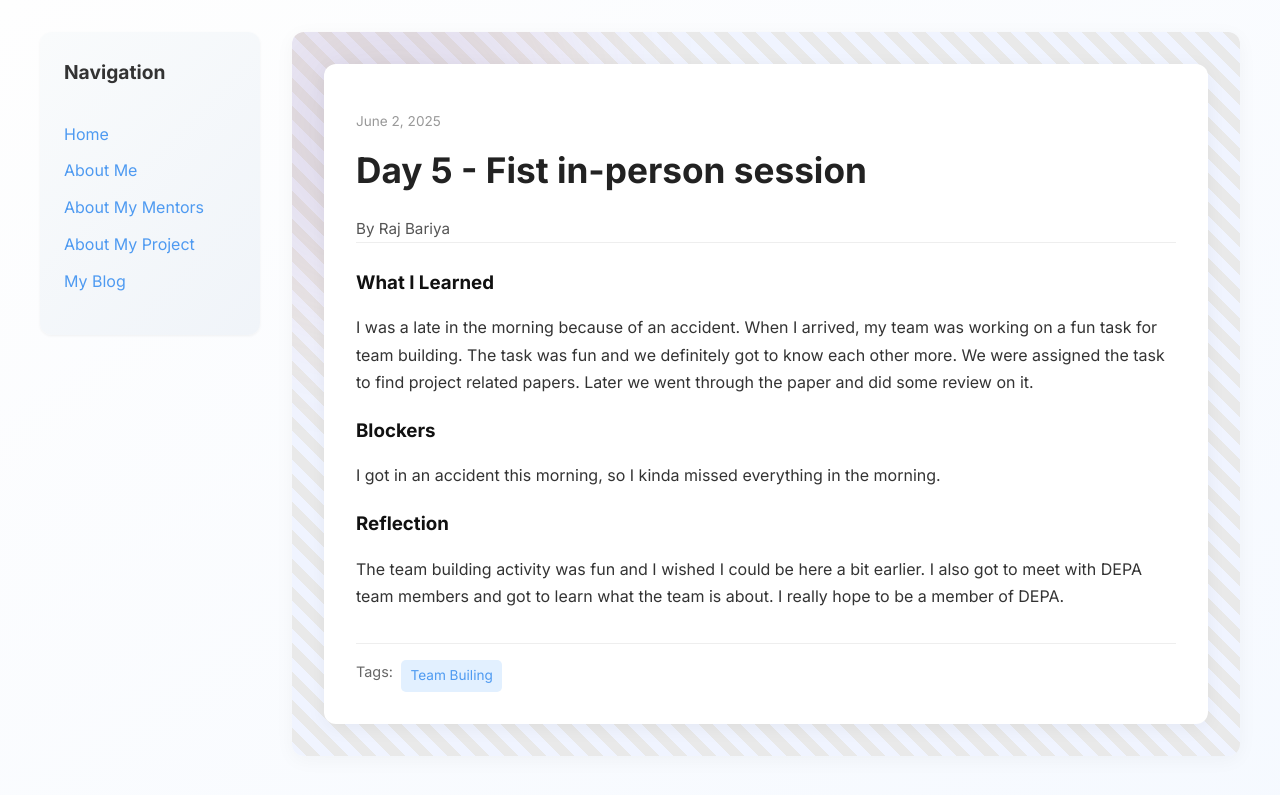
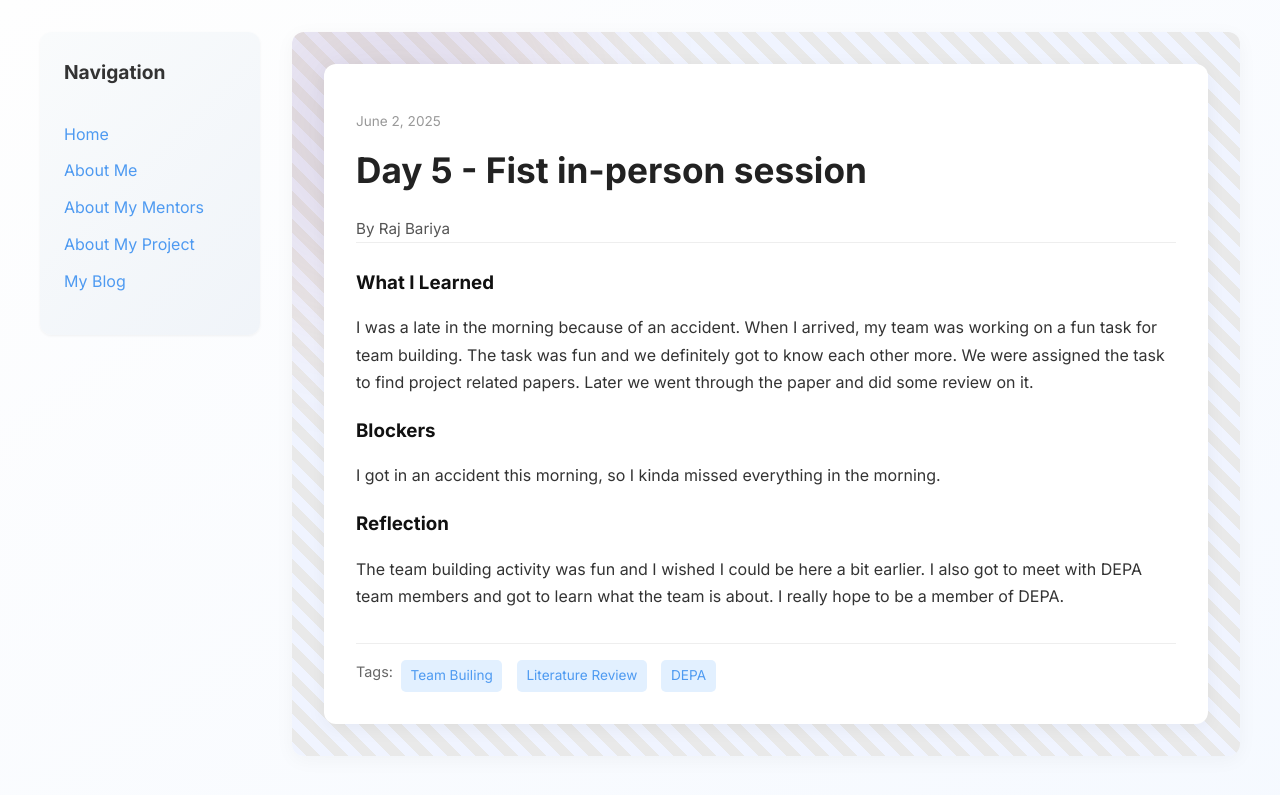
Before and after one commit to rajbariyaa/rajbariyaa.github.io, a Jekyll site: the page built from _posts/2025-06-02-day-5.md, in a window 1280 px wide. Shown: the top 795 px of the page. Built offline with Jekyll 4.4.1, drawn with Linux system fonts in a browser that asks for light colours.

Commit message:
Update 2025-06-02-day-5.md

```diff
--- a/_posts/2025-06-02-day-5.md
+++ b/_posts/2025-06-02-day-5.md
@@ -4,7 +4,7 @@ title: "Day 5 - Fist in-person session"
 date: 2025-06-02
 author: Raj Bariya
 permalink: /day5.html
-tags: ["Team Builing"]
+tags: ["Team Builing", "Literature Review", "DEPA"]
 
 what_i_learned: |
   I was a late in the morning because of an accident. When I arrived, my team was working on a fun task for team building. The task was fun and we definitely got to know each other more. We were assigned the task to find project related papers. Later we went through the paper and did some review on it.
```
